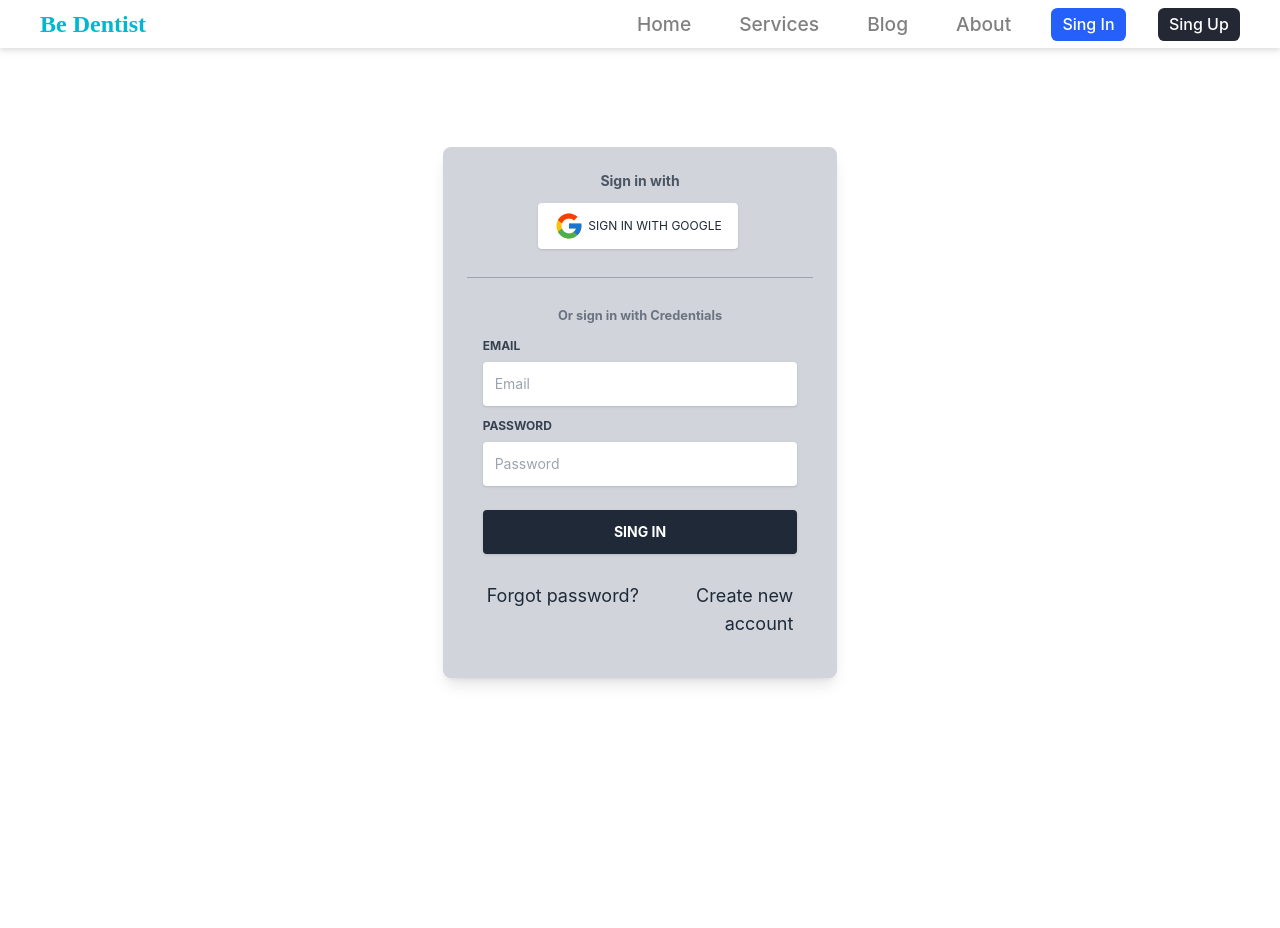
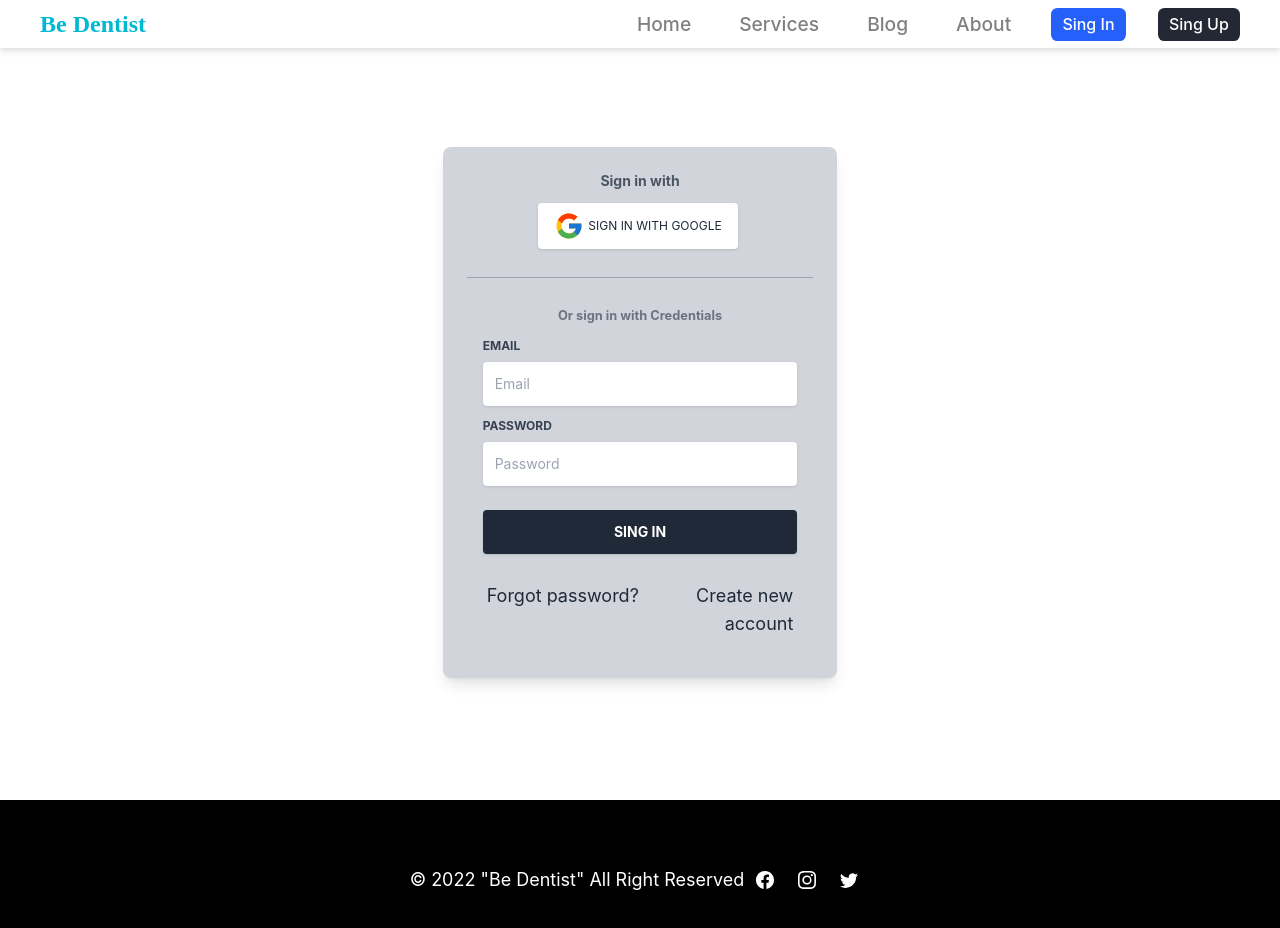
Before and after one commit to tanvirgithub21/be-dentist, a React (Create React App) app: page /login in a window 1280 px wide. Shown: the top 928 px of the page. Before the commit the page ends 800 px from the top, so only its background shows below. Built offline with nearby package versions, Linux system fonts and the light colour scheme; no server answers.

Commit message:
all done

```diff
--- a/src/App.js
+++ b/src/App.js
@@ -3,6 +3,7 @@ import { Route, Routes } from "react-router-dom";
 import About from "./Component/About/About.jsx";
 import Blog from "./Component/Blog/Blog.jsx";
 import CheckOut from "./Component/CheckOut/CheckOut.jsx";
+import Footer from "./Component/Footer/Footer.jsx";
 import Home from "./Component/Home/Home.jsx";
 import Navbar from "./Component/Navbar/Navbar.jsx";
 import NotFound from "./Component/NotFound/NotFound.jsx";
@@ -33,6 +34,7 @@ const App = () => {
         <Route path="/singup" element={<SingUp />} />
         <Route path="*" element={<NotFound />} />
       </Routes>
+      <Footer/>
     </div>
   );
 };
--- a/src/Component/About/About.jsx
+++ b/src/Component/About/About.jsx
@@ -1,14 +1,25 @@
-import React from 'react';
+import React, { useEffect, useState } from 'react';
 
 const About = () => {
+
+    const [about, setAbout] = useState({})
+    useEffect(() =>{
+        fetch("https://raw.githubusercontent.com/tanvirgithub21/ass-10-data/gh-pages/aboutText.json")
+        .then(res => res.json())
+        .then(data => setAbout(data))
+    },[])
     return (
-        <div>
-            <h2>About Me</h2>
-            <div className="imgTextBox">
-                <div className="aboutImgBox">
-                    <img src="" alt="" />
+        <div className='h-[calc(100vh-13rem)]'>
+            <h2 className='text-4xl font-semibold text-center my-8'>About Me</h2>
+            <div className="flex justify-center">
+                <div className="text-[1.2rem] imgTextBox max-w-[25rem] h-56 shadow-lg rounded p-3 border-2 ">
+                    <div className="aboutImgBox">
+                        <img src="" alt="" />
+                    </div>
+                    <div className="aboutTextBox">
+                        <p>{about?.aboutText}</p>
+                    </div>
                 </div>
-                <div className="aboutTextBox"></div>
             </div>
         </div>
     );
--- a/src/Component/Blog/Blog.jsx
+++ b/src/Component/Blog/Blog.jsx
@@ -10,12 +10,12 @@ const Blog = () => {
         .then(data => setQuestionData(data))
     },[])
     return (
-        <>
+        <div className='h-[calc(100vh-13rem)]'>
             <h2 className='text-3xl font-semibold text-center my-8'>Question Answer</h2>
         <div className='qurBox grid grid-cols-3 gap-4 justify-center'>
             {
                questionData.map(singleData => (
-                <div>
+                <div key={singleData.id}>
                     <div className='h-[20rem] shadow-lg p-3 border-2 rounded-lg'>
                         <h3 className='text-xl text-center mb-4'>{singleData?.title}</h3>
                         <p className='text-[1.1rem] text-gray-500'>{singleData?.ans}</p>
@@ -24,7 +24,7 @@ const Blog = () => {
                ) )
             }
         </div>
-        </>
+        </div>
     );
 };
 
--- /dev/null
+++ b/src/Component/Footer/Footer.jsx
@@ -0,0 +1,26 @@
+import React from "react";
+import { Navigate} from "react-router-dom";
+import { BsFacebook, BsInstagram, BsTwitter } from "react-icons/bs";
+// import footerLogo '../../images/logo.png'
+
+
+const Footer = () => {
+
+  return (
+    <>
+    <div className="flex bg-black h-40 text-white justify-center items-center text-lg">
+        <div className="copyRightText">
+          <p>&copy; {new Date().getFullYear()} "Be Dentist" All Right Reserved</p>
+        </div>
+        <div className="socialIcon flex ">
+            <BsFacebook className="mx-3 cursor-pointer"/>
+            <BsInstagram className="mx-3 cursor-pointer"/>
+            <BsTwitter className="mx-3 cursor-pointer"/>
+
+        </div>
+    </div>
+    </>
+  );
+};
+
+export default Footer;
--- a/src/Component/Navbar/Navbar.css
+++ b/src/Component/Navbar/Navbar.css
@@ -2,6 +2,7 @@
     color: rgb(31, 102, 245);
     font-size: 1.2rem;
     font-weight: 500;
+    padding: 0rem .5rem;
     border-bottom: 2px solid rgb(31, 102, 245);
 }
 
```
Also changed, not shown: src/images/logo.png (added).
